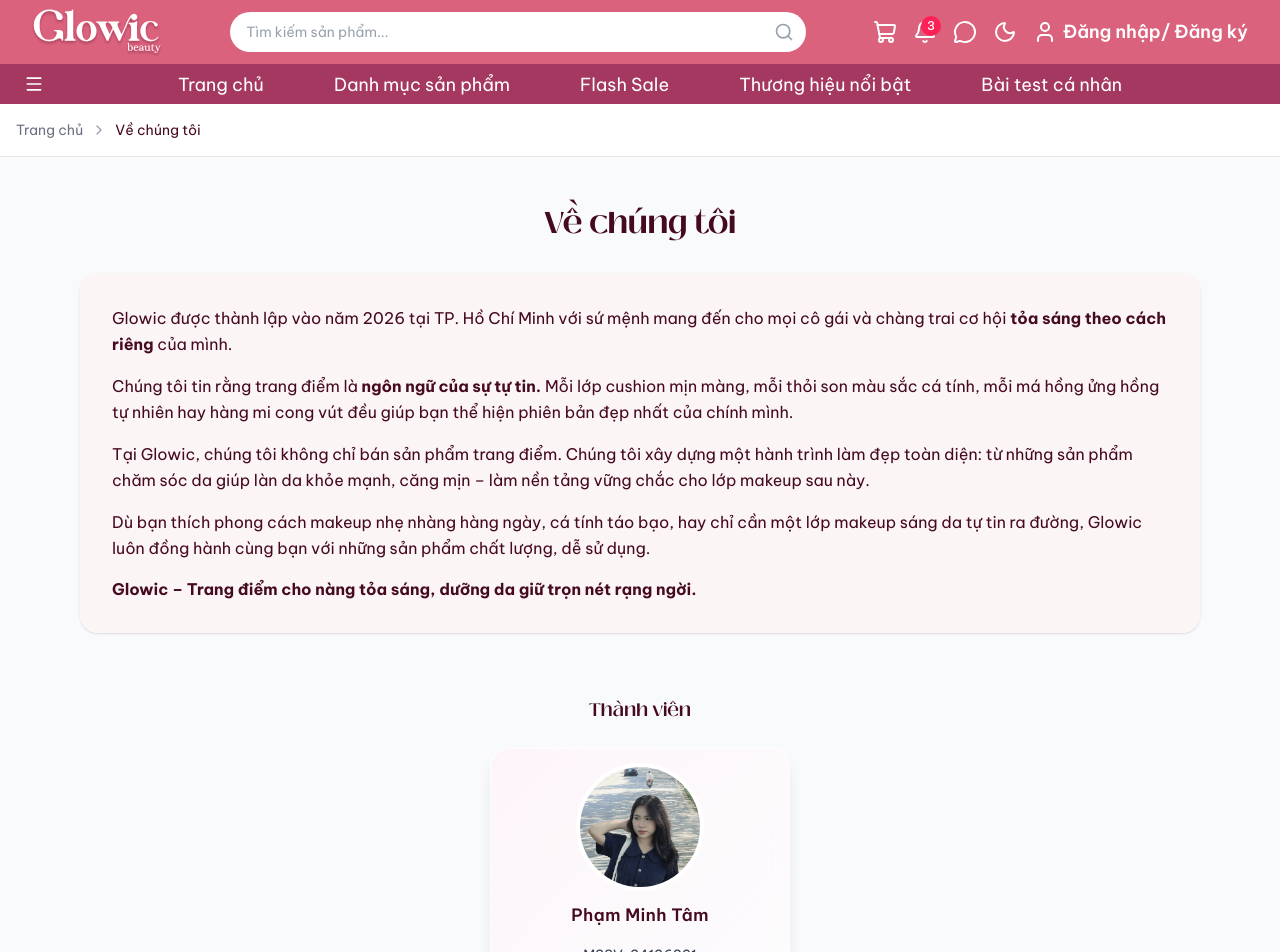
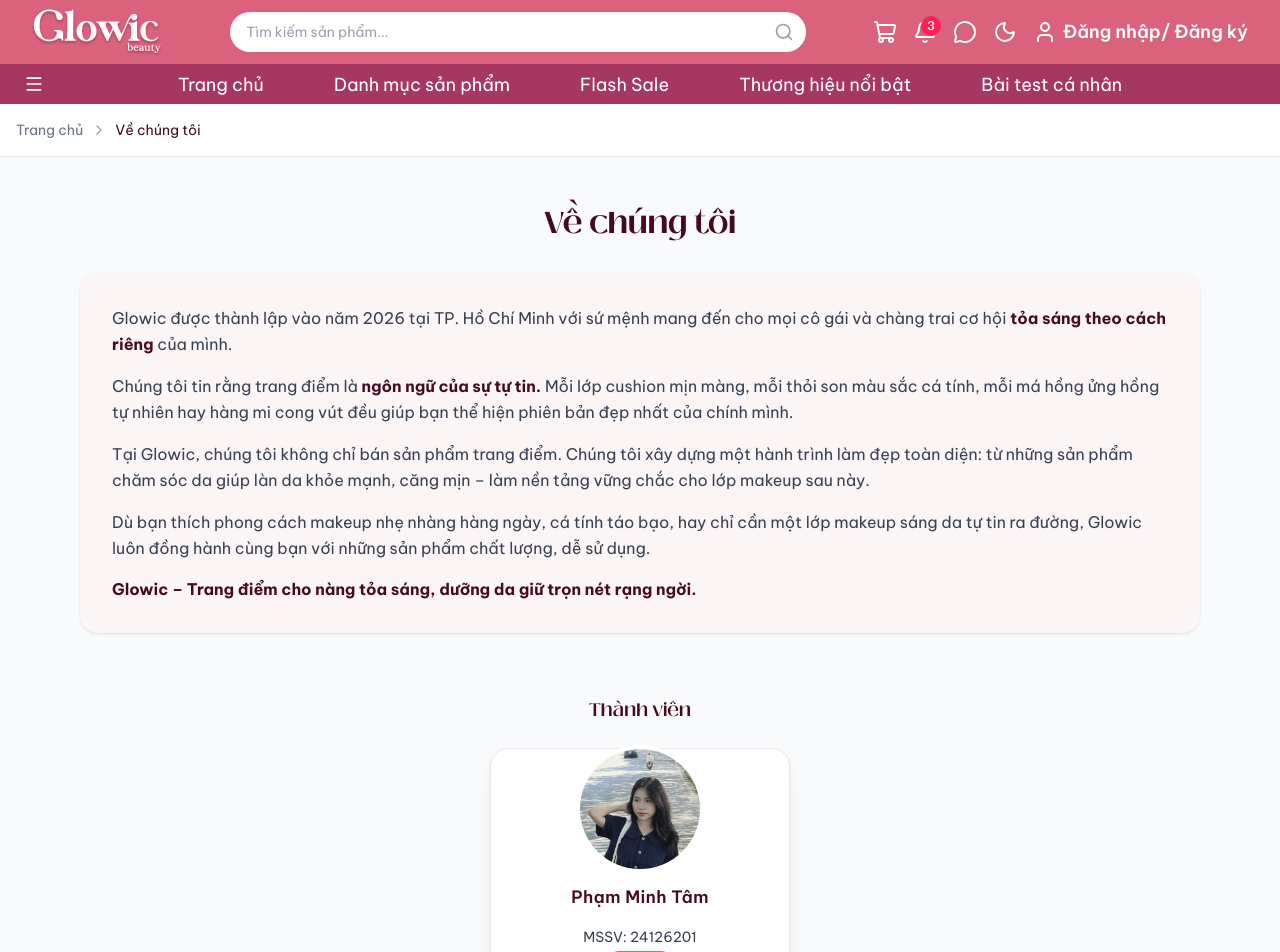
Before and after one commit to tamminh55206-maker/nhom09_glowicbeauty, a Next.js app: page /about in a window 1280 px wide. Shown: the top 952 px of the page. Built offline with nearby package versions, Linux system fonts and the light colour scheme; a web font is replaced by a local one.

Commit message:
fix darkmode of about page

```diff
--- a/app/(main)/about/page.tsx
+++ b/app/(main)/about/page.tsx
@@ -41,11 +41,8 @@
       whileInView={{ opacity: 1, y: 0 }}
       viewport={{ once: true, margin: "-50px" }}
       transition={{ duration: 0.4, delay: index * 0.1 }}
-      className="group relative flex h-[311px] w-[300px] flex-col items-center justify-start gap-4 rounded-2xl border border-white/40 bg-white/60 pt-[18px] pb-[30px] px-[20px] shadow-lg backdrop-blur-md transition-all duration-300 hover:-translate-y-2 hover:scale-[1.02] hover:shadow-2xl dark:border-gray-700 dark:bg-[#1a1a1f]/80 dark:shadow-black/40 dark:hover:shadow-pink-500/10"
+      className="group relative flex h-[311px] w-[300px] flex-col items-center justify-start gap-4 rounded-2xl border border-gray-200 bg-white shadow-lg transition-all duration-300 hover:-translate-y-2 hover:scale-[1.02] hover:shadow-2xl dark:border-gray-700 dark:bg-gray-800 dark:shadow-black/20 dark:hover:shadow-pink-500/10"
     >
-      {/* Gradient overlay */}
-      <div className="pointer-events-none absolute inset-0 rounded-2xl bg-gradient-to-br from-pink-100/40 to-transparent dark:from-[#2a1a22]/50" />
-
       {/* Avatar */}
       <div className="relative h-[120px] w-[120px] overflow-hidden rounded-full bg-white ring-4 ring-white transition-shadow duration-300 group-hover:shadow-[0_0_20px_rgba(255,105,135,0.4)] dark:bg-gray-700 dark:ring-gray-600 dark:group-hover:shadow-[0_0_20px_rgba(255,105,135,0.2)]">
         <Image
@@ -72,10 +69,7 @@
       {/* Info section */}
       <div className="relative flex flex-col items-center space-y-1 text-sm text-gray-700 dark:text-gray-400 transition-colors duration-300">
         <p>MSSV: {member.studentId}</p>
-        <span
-          className="inline-block rounded-full px-3 py-1 text-xs font-semibold text-white"
-          style={{ backgroundColor: "#DA627D" }}
-        >
+        <span className="inline-block rounded-full bg-[#DA627D] px-3 py-1 text-xs font-semibold text-white">
           {member.role === "Leader" ? "Leader" : "Member"}
         </span>
         {member.github && (
@@ -98,9 +92,9 @@
 
 export default function AboutPage() {
   return (
-    <div className="min-h-screen bg-gray-50 dark:bg-[#0f0f12] transition-colors duration-300">
+    <div className="min-h-screen bg-gray-50 dark:bg-gray-900 transition-colors duration-300">
       {/* Breadcrumb */}
-      <div className="border-b bg-white dark:bg-[#1a1a1f] dark:border-gray-700 transition-colors duration-300">
+      <div className="border-b bg-white dark:bg-gray-800 dark:border-gray-700 transition-colors duration-300">
         <div className="mx-auto max-w-7xl px-4 py-4">
           <nav className="flex items-center gap-2 text-sm">
             <Link
@@ -130,8 +124,8 @@
             Về chúng tôi
           </h1>
 
-          <div className="rounded-2xl bg-rose-50/50 p-8 shadow-sm transition-colors duration-300 dark:bg-[#1a1a1f]/80 dark:shadow-black/40">
-            <p className="leading-relaxed text-[#450920] dark:text-gray-300">
+          <div className="rounded-2xl bg-rose-50/50 p-8 shadow-sm transition-colors duration-300 dark:bg-gray-800 dark:shadow-black/20">
+            <p className="leading-relaxed text-gray-700 dark:text-gray-300">
               Glowic được thành lập vào năm 2026 tại TP. Hồ Chí Minh với sứ mệnh
               mang đến cho mọi cô gái và chàng trai cơ hội{" "}
               <span className="font-bold text-[#450920] dark:text-[#DA627D]">
@@ -139,7 +133,7 @@
               </span>{" "}
               của mình.
             </p>
-            <p className="mt-4 leading-relaxed text-[#450920] dark:text-gray-300">
+            <p className="mt-4 leading-relaxed text-gray-700 dark:text-gray-300">
               Chúng tôi tin rằng trang điểm là{" "}
               <span className="font-bold text-[#450920] dark:text-[#DA627D]">
                 ngôn ngữ của sự tự tin.
@@ -148,13 +142,13 @@
               ửng hồng tự nhiên hay hàng mi cong vút đều giúp bạn thể hiện phiên
               bản đẹp nhất của chính mình.
             </p>
-            <p className="mt-4 leading-relaxed text-[#450920] dark:text-gray-300">
+            <p className="mt-4 leading-relaxed text-gray-700 dark:text-gray-300">
               Tại Glowic, chúng tôi không chỉ bán sản phẩm trang điểm. Chúng tôi
               xây dựng một hành trình làm đẹp toàn diện: từ những sản phẩm chăm sóc
               da giúp làn da khỏe mạnh, căng mịn – làm nền tảng vững chắc cho lớp
               makeup sau này.
             </p>
-            <p className="mt-4 leading-relaxed text-[#450920] dark:text-gray-300">
+            <p className="mt-4 leading-relaxed text-gray-700 dark:text-gray-300">
               Dù bạn thích phong cách makeup nhẹ nhàng hàng ngày, cá tính táo
               bạo, hay chỉ cần một lớp makeup sáng da tự tin ra đường, Glowic
               luôn đồng hành cùng bạn với những sản phẩm chất lượng, dễ sử dụng.
```
